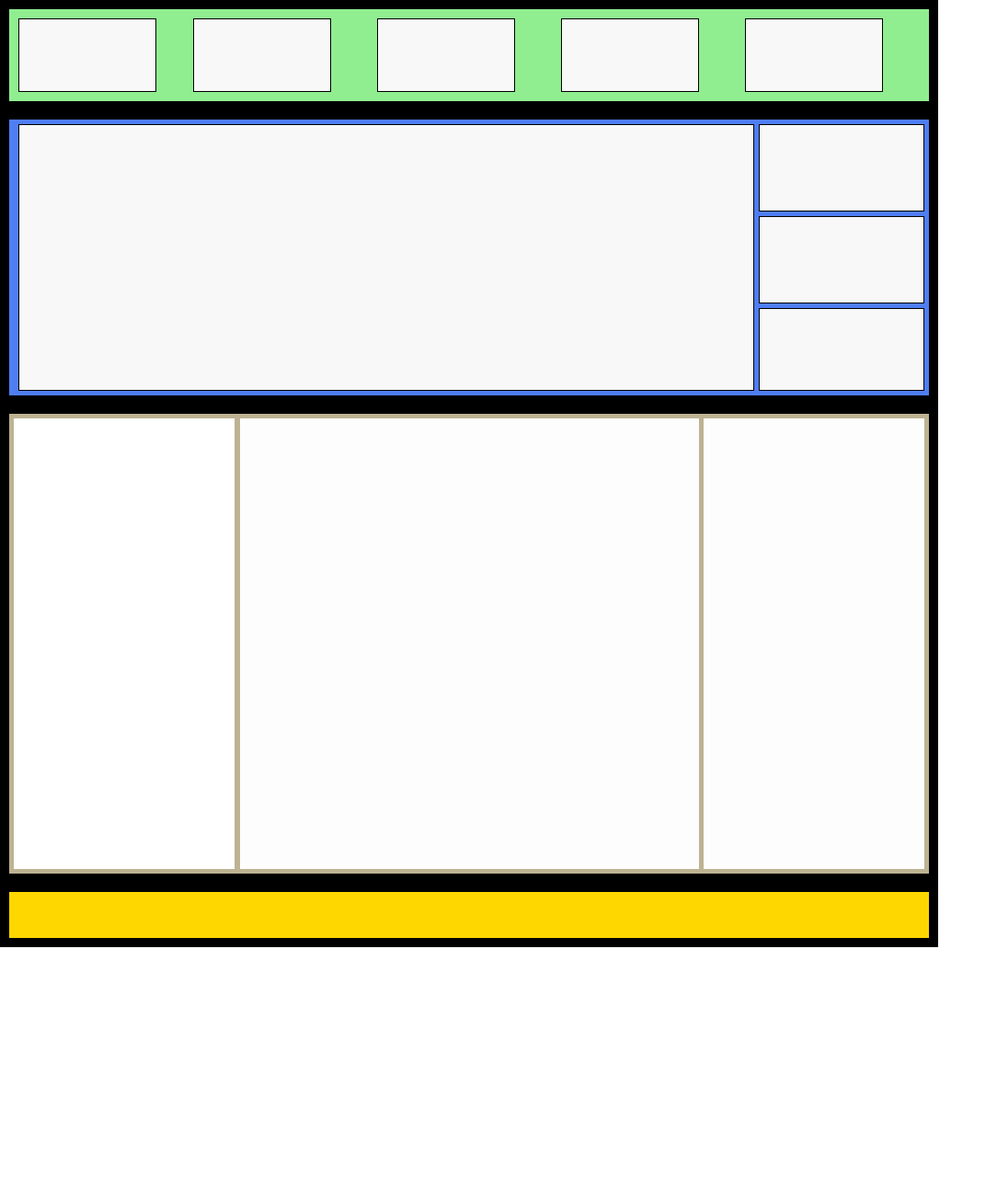
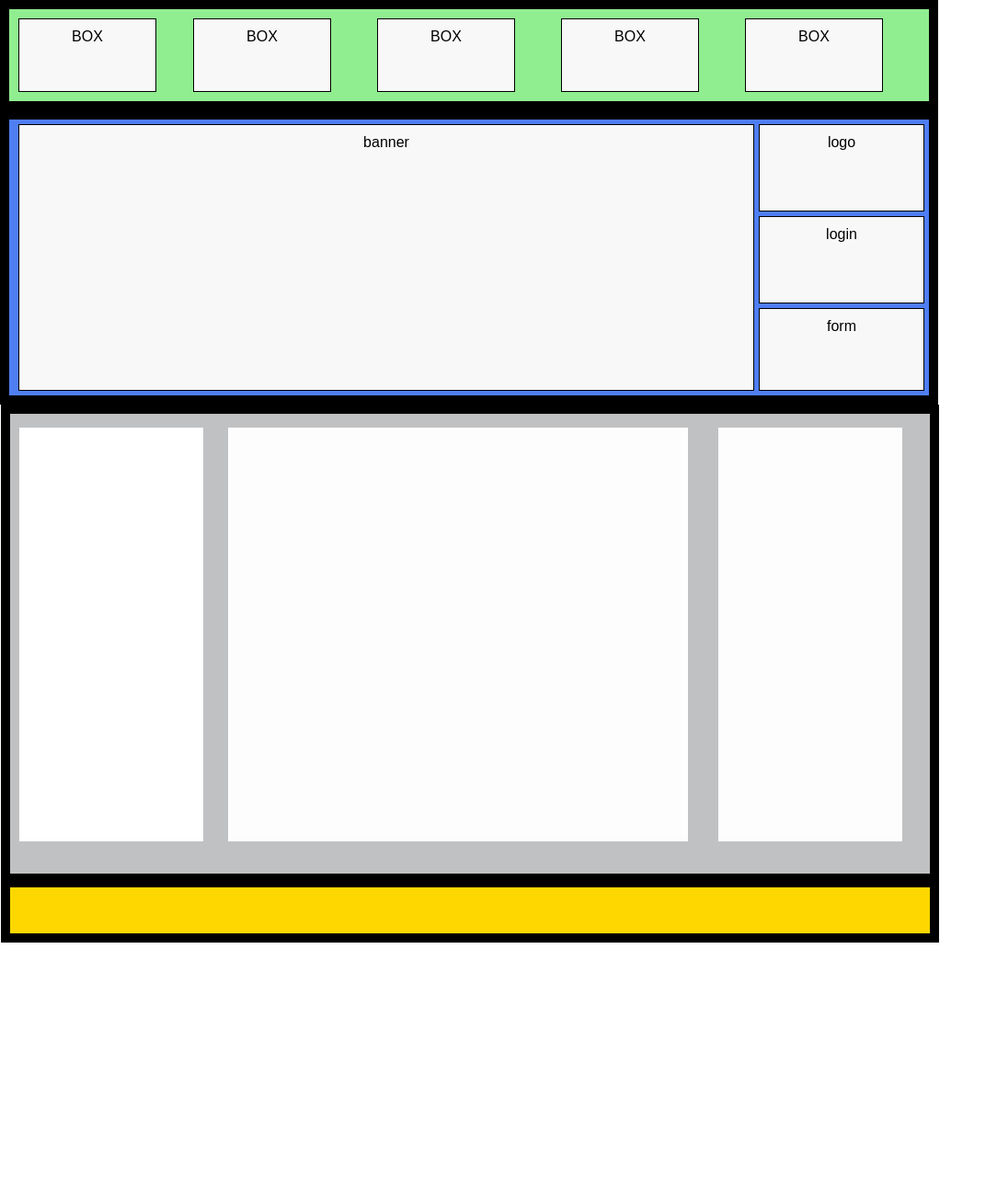
Before and after one commit to Afthercaf/Aplicacion-web, a plain HTML site: page index.html in a window 1280 px wide. Shown: the top 1293 px of the page at 92% size, without its empty margins (0-1084 px from the left). Before the commit the page ends 1030 px from the top, so only its background shows below. Drawn offline with Linux system fonts and the light colour scheme.

Commit message:
Primer commit

```diff
--- a/index.html
+++ b/index.html
@@ -6,38 +6,44 @@
 <title>Documento con secciones y colores</title>
 <style>
     /* Estilos para las secciones */
-    header { background-color: #4f7ef3; border: 10px solid black; width: 1000px; height: 300px;}
-    nav { background-color: #90EE90; border: 10px solid #000000; width: 1000px;  height: 100px; /* Altura deseada */ }
-    main { background-color: #c0c1c2;  border: 10px solid black; width: 1000px;  height: 500px; }
-    section {  background-color: #fdfdfd;
+    .header { background-color: #4f7ef3; border: 10px solid black; width: 1000px; height: 300px;}
+    .nav { background-color: #90EE90; border: 10px solid #000000; width: 1000px;  height: 100px; /* Altura deseada */ }
+    .main { background-color: #c0c1c2;  border: 10px solid black; width: 1000px;  height: 500px;
+        position: relative;
+               top: -260px; /* Mover hacia abajo */
+                left: -9px;}
+    .section {  background-color: #fdfdfd;
         width: 500px; /* Ancho deseado */
         height: 450px; /* Altura deseada */
                 position: relative;
-               top: -520px; /* Mover hacia abajo */
-                left: 236px;
-                border: 5px solid rgb(189, 179, 146);}
-    article {
+               top: -435px; /* Mover hacia abajo */
+                left: 237px;
+               }
+    .article {
         background-color: #fdfdfd;
         width: 200px; /* Ancho deseado */
         height: 450px; /* Altura deseada */
                 position: relative;
-                top: -1030px; /* Mover hacia abajo */
-                left: 740px;
-                border: 5px solid rgb(189, 179, 146);}
-    aside { background-color: #ffffff;
+                top: -885px; /* Mover hacia abajo */
+                left: 770px;
+                }
+   .aside { background-color: #ffffff;
         width: 200px; /* Ancho deseado */
         height: 450px; /* Altura deseada */
                 position: relative;
-                top: -10px; /* Mover hacia abajo */
-                left: -10px;
-                border: 5px solid rgb(189, 179, 146);}
-    footer { background-color: #FFD700;  border: 10px solid black; width: 1000px;  height: 50px; }
+                top: 15px; /* Mover hacia abajo */
+                left: 10px;
+}
+    footer { background-color: #FFD700;  border: 10px solid black; width: 1000px;  height: 50px;
+        position: relative;
+               top: -265px; /* Mover hacia abajo */
+                left: -9px;}
 
     /* Estilos generales */
-    body {padding: 0; font-family: Arial, sans-serif; margin: 0;}
-    section, article, aside { padding: 20px; margin: 10px; }
-    ul { list-style-type: none; padding: 0; margin: 0px; text-align: left;}
+    body {padding: 0; font-family: Arial, sans-serif; margin: 0; text-align: center;}
+    ul { list-style-type: none; padding: 0; margin: 0px; text-align: center;}
     .mi-caja {
+        text-align: center;
         width: 150px; /* Ancho deseado */
         height: 80px; /* Altura deseada */
         border: 1px solid black; /* Borde para visualización */
@@ -47,6 +53,7 @@
         position: relative;
         top: 10px; /* Mover hacia abajo */
          left: 10px;
+         text-align: center;
     }
     .mi-caja1{
         width: 150px; /* Ancho deseado */
@@ -142,6 +149,9 @@
         top: -275px; /* Mover hacia abajo */
         left: 815px;
     }
+    div{
+        text-align: center;
+    }
 </style>
 </head>
 <body>
@@ -150,35 +160,35 @@
     <!-- Instructor: Diego Ivan May -->
     <!-- Estudiante: Josue Moises Uicab Pech -->
     <!-- Grupo: 3 - F -->
-<nav>
+<div class="nav">
     <ul>
-        <li><div class="mi-caja"></div></li>
-        <li><div class="mi-caja1"></div></li>
-        <li><div class="mi-caja2"></div></li>
-        <li><div class="mi-caja3"></div></li>
-        <li><div class="mi-caja4"></div></li>
+        <li><div class="mi-caja">BOX</div></li>
+        <li><div class="mi-caja1">BOX</div></li>
+        <li><div class="mi-caja2">BOX</div></li>
+        <li><div class="mi-caja3">BOX</div></li>
+        <li><div class="mi-caja4">BOX</div></li>
 
     </ul>
-</nav>
+</div>
 
-<header>
+<div class="header">
     <ul>
-        <li><div class="banner"></div></li>
-        <li><div class="logo"></div></li>
-        <li><div class="login"></div></li>
-        <li><div class="form"></div></li>
+        <li><div class="banner">banner</div></li>
+        <li><div class="logo">logo</div></li>
+        <li><div class="login">login</div></li>
+        <li><div class="form">form</div></li>
     </ul>
-</header>
-
-<main>
-    <aside>
-    </aside>
-    <section>
-    </section>
-
-    <article>
-    </article>
-</main>
+<div>
+<div class="main">
+    <ul>
+    <div class="aside">
+    </div>
+    <div class="section">
+    </div>
+    <div class="article">
+    </div>
+    </ul>
+</div>
 
 <footer>
 </footer>
```
Also changed, not shown: maquetado2.html (+21 -25 lines).
